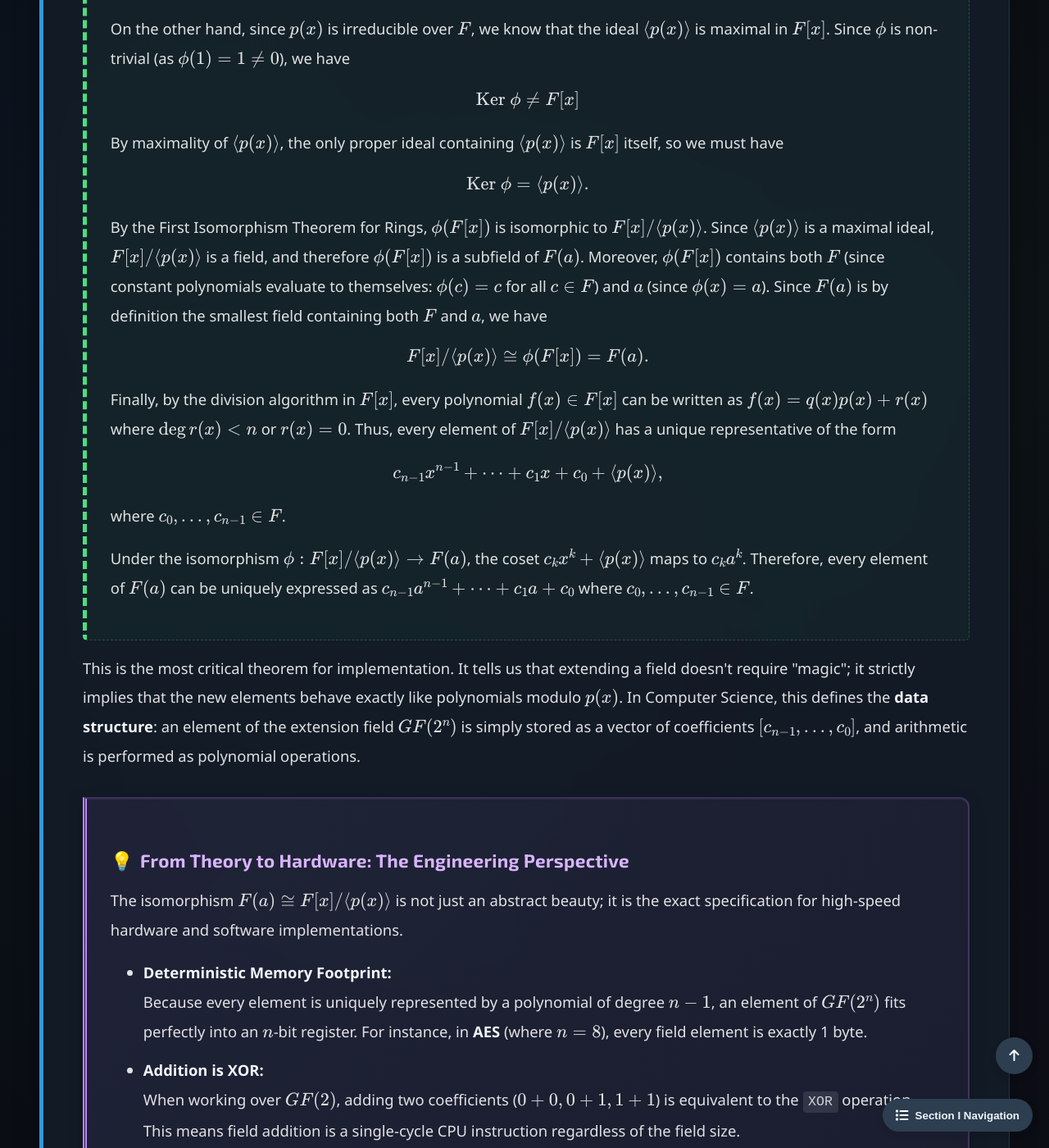
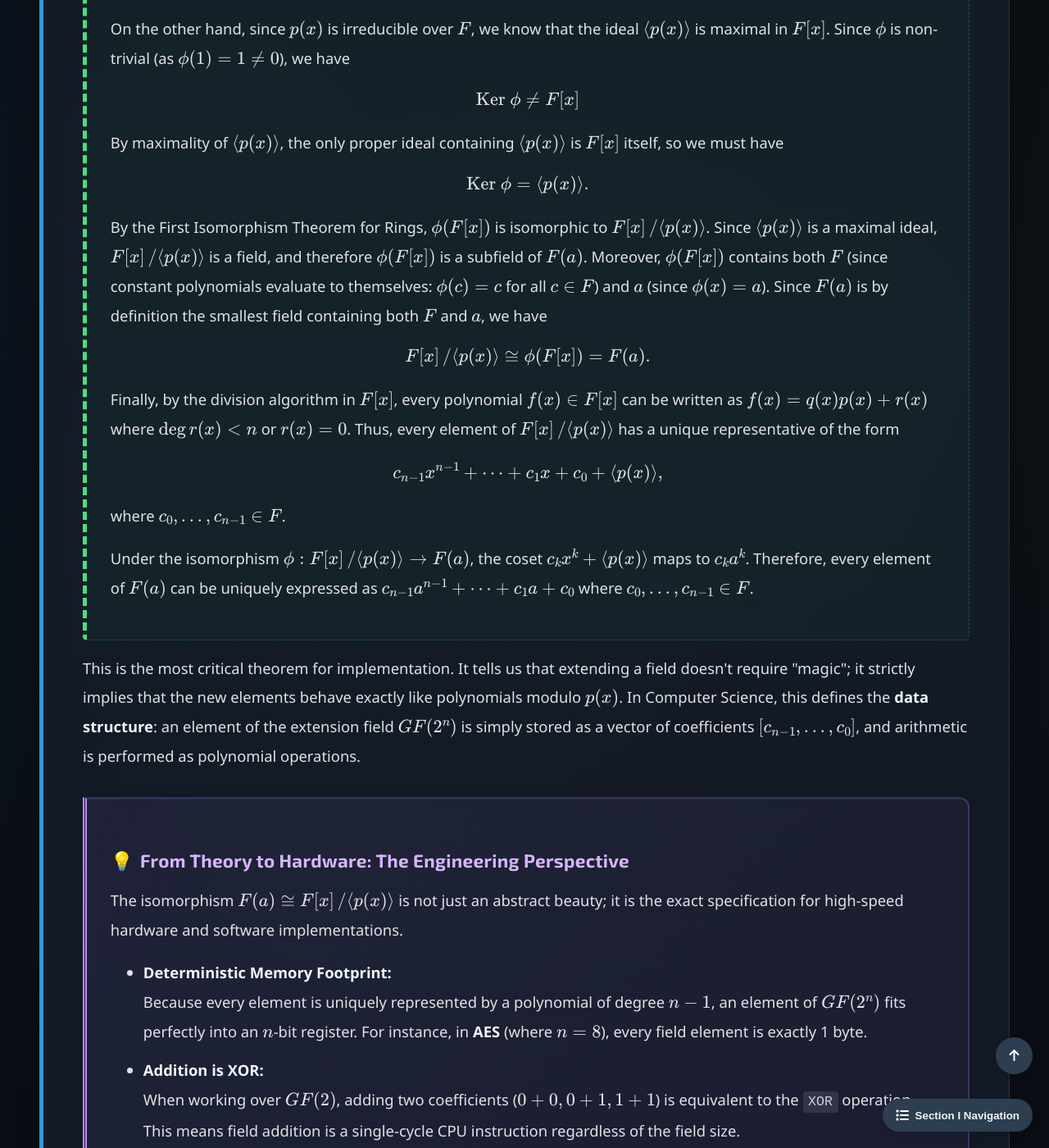
Before and after one commit to Yusukey01/yusukey01.github.io, a Jekyll site: the page built from Mathematics/Linear_algebra/extension_field.html, in a window 1280 px wide and 1400 px high, scrolled down 3946 px. Shown: the whole window at 82% size. Built offline with Jekyll 4.4.1, drawn with Linux system fonts in a browser that asks for light colours; some of the changed text lies outside the part shown.

Commit message:
fix style

```diff
--- a/Mathematics/Linear_algebra/extension_field.html
+++ b/Mathematics/Linear_algebra/extension_field.html
@@ -134,10 +134,10 @@ uses_python: false
                 </p>
 
                 <div class="theorem">
-                    <span class="theorem-title">Theorem: Structure of Simple Extensions \(F(a) \cong F[x] / \langle p(x) \rangle\)</span>
+                    <span class="theorem-title">Theorem: Structure of Simple Extensions \(F(a) \cong F[x] \, / \langle p(x) \rangle\)</span>
                     <p>
                         Let \(F\) be a field and let \(p(x) \in F[x]\) be irreducible over \(F\). If \(a\) is a zero of \(p(x)\) in
-                        some extension \(E\) of \(F\) , then \(F(a)\) is isomorphic to \(F[x] / \langle p(x) \rangle\).
+                        some extension \(E\) of \(F\) , then \(F(a)\) is isomorphic to \(F[x] \, / \langle p(x) \rangle\).
                         Furthermore, if \(\deg p(x) = n\), then every member of \(F(a)\) can be uniquely expressed in the
                         form
                         \[
@@ -176,21 +176,21 @@ uses_python: false
 
                     <p>
                         By the First Isomorphism Theorem for Rings, \(\phi(F[x])\) is isomorphic to
-                        \(F[x] / \langle p(x) \rangle\). Since \(\langle p(x) \rangle\) is a maximal ideal,
-                        \(F[x] / \langle p(x) \rangle\) is a field, and therefore \(\phi(F[x])\) is a subfield of \(F(a)\).
+                        \(F[x] \, / \langle p(x) \rangle\). Since \(\langle p(x) \rangle\) is a maximal ideal,
+                        \(F[x] \, / \langle p(x) \rangle\) is a field, and therefore \(\phi(F[x])\) is a subfield of \(F(a)\).
                         Moreover, \(\phi(F[x])\) contains both \(F\) (since constant polynomials evaluate to themselves: \(\phi(c) = c\)
                         for all \(c \in F\)) and \(a\) (since \(\phi(x) = a\)).
                         Since \(F(a)\) is by definition the smallest field containing both
                         \(F\) and \(a\), we have
                         \[
-                        F[x] / \langle p(x) \rangle \cong \phi(F[x]) = F(a).
+                        F[x] \, / \langle p(x) \rangle \cong \phi(F[x]) = F(a).
                         \]
                     </p>
 
                     <p>
                         Finally, by the division algorithm in \(F[x]\), every polynomial \(f(x) \in F[x]\) can be written as
                         \(f(x) = q(x)p(x) + r(x)\) where \(\deg r(x) < n\) or \(r(x) = 0\). Thus, every element of
-                        \(F[x] / \langle p(x) \rangle\) has a unique representative of the form
+                        \(F[x] \, / \langle p(x) \rangle\) has a unique representative of the form
                         \[
                         c_{n-1} x^{n-1} + \cdots + c_1 x + c_0 + \langle p(x) \rangle,
                         \]
@@ -198,7 +198,7 @@ uses_python: false
                     </p>
 
                      <p>
-                        Under the isomorphism \(\phi: F[x] / \langle p(x) \rangle \to F(a)\), the coset
+                        Under the isomorphism \(\phi: F[x] \,  / \langle p(x) \rangle \to F(a)\), the coset
                         \(c_k x^k + \langle p(x) \rangle\) maps to \(c_k a^k\). Therefore, every element of \(F(a)\)
                         can be uniquely expressed as \(c_{n-1}a^{n-1} + \cdots + c_1 a + c_0\) where
                         \(c_0, \ldots, c_{n-1} \in F\).
@@ -216,7 +216,7 @@ uses_python: false
                 <div class="insight-box">
                     <h3>From Theory to Hardware: The Engineering Perspective</h3>
                     <p>
-                        The isomorphism \(F(a) \cong F[x] / \langle p(x) \rangle\) is not just an abstract beauty; it is the
+                        The isomorphism \(F(a) \cong F[x] \, / \langle p(x) \rangle\) is not just an abstract beauty; it is the
                         exact specification for high-speed hardware and software implementations.
                     </p>
 
```
